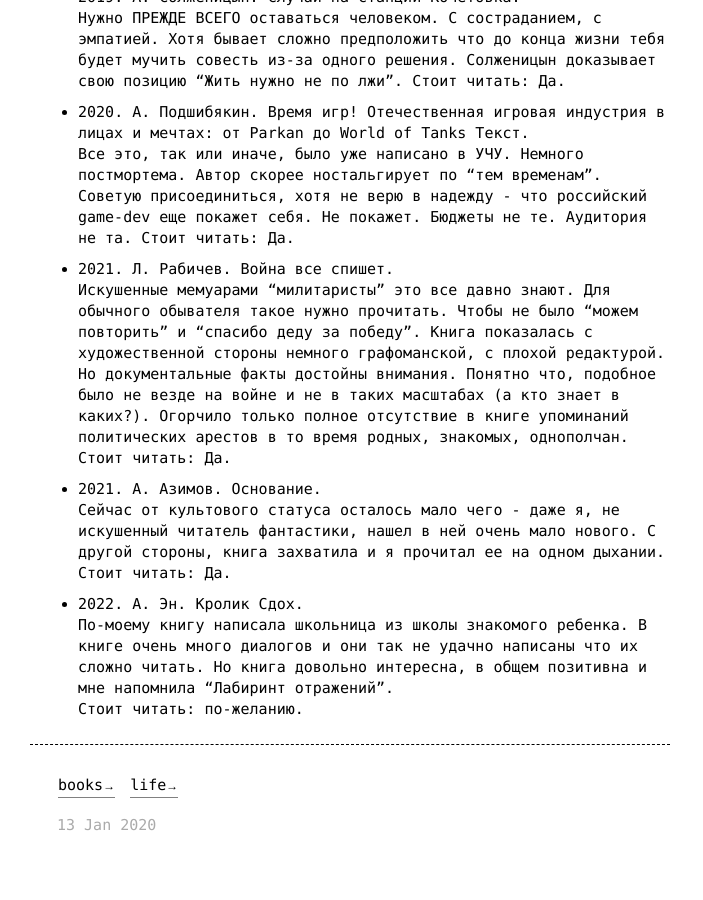
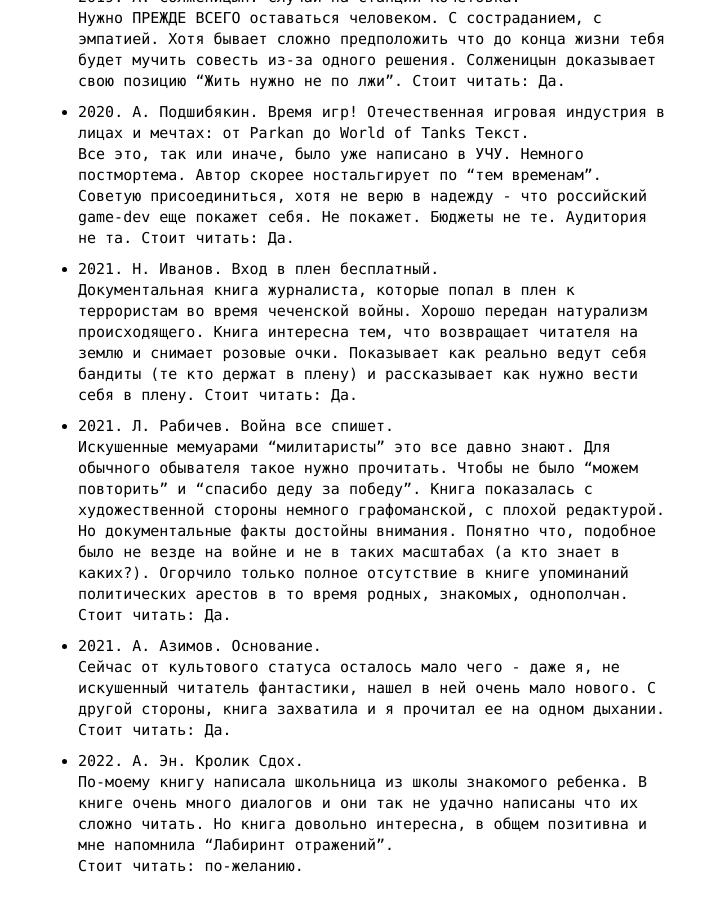
Before and after one commit to InvisibleMan/blog.dlarionov.info, a Jekyll site: the page built from pages/readed_books.md, in a window 1280 px wide and 900 px high, scrolled down 4458 px. Shown: the whole window, without its empty margins (0-703 px from the left). Built offline with Jekyll 4.4.1, drawn with Linux system fonts in a browser that asks for light colours.

Commit message:
Добавлен обзор книги Н. Иванова "Вход в плен бесплатный"

```diff
--- a/pages/readed_books.md
+++ b/pages/readed_books.md
@@ -174,6 +174,10 @@ tags:
   Все это, так или иначе, было уже написано в УЧУ. Немного постмортема. Автор скорее ностальгирует по "тем временам". Советую присоединиться, хотя не верю в надежду - что российский game-dev еще покажет себя. Не покажет. Бюджеты не те. Аудитория не та.
   Стоит читать: **Да**.
 
++ *2021*. Н. Иванов. **Вход в плен бесплатный**.
+  Документальная книга журналиста, которые попал в плен к террористам во время чеченской войны. Хорошо передан натурализм происходящего. Книга интересна тем, что возвращает читателя на землю и снимает розовые очки. Показывает как реально ведут себя бандиты (те кто держат в плену) и рассказывает как нужно вести себя в плену.
+  Стоит читать: **Да**.
+
 + *2021*. Л. Рабичев. **Война все спишет**.
   Искушенные мемуарами "милитаристы" это все давно знают. Для обычного обывателя такое нужно прочитать. Чтобы не было "можем повторить" и "спасибо деду за победу". Книга показалась с художественной стороны немного графоманской, с плохой редактурой. Но документальные факты достойны внимания. Понятно что, подобное было не везде на войне и не в таких масштабах (а кто знает в каких?). Огорчило только полное отсутствие в книге упоминаний политических арестов в то время родных, знакомых, однополчан.
   Стоит читать: **Да**.
```
